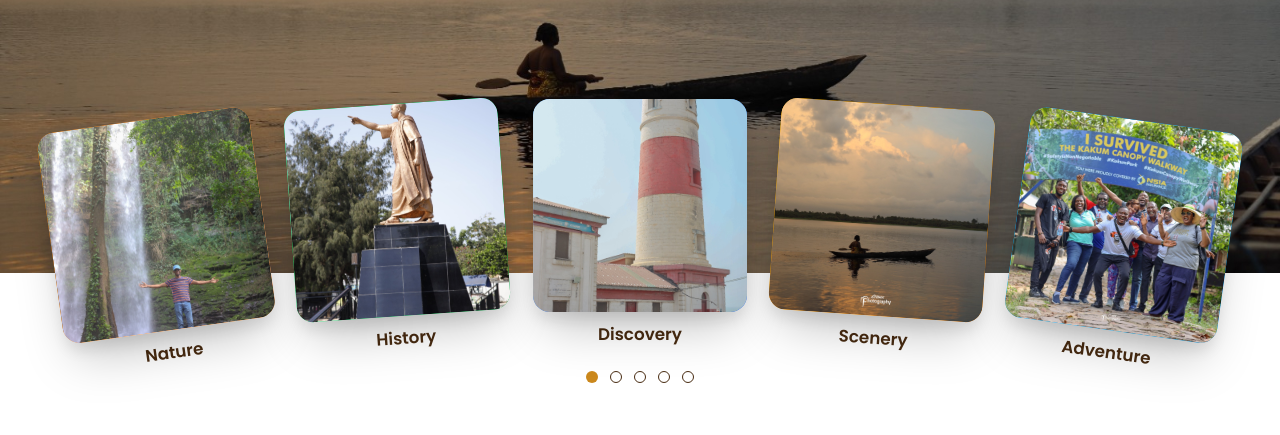
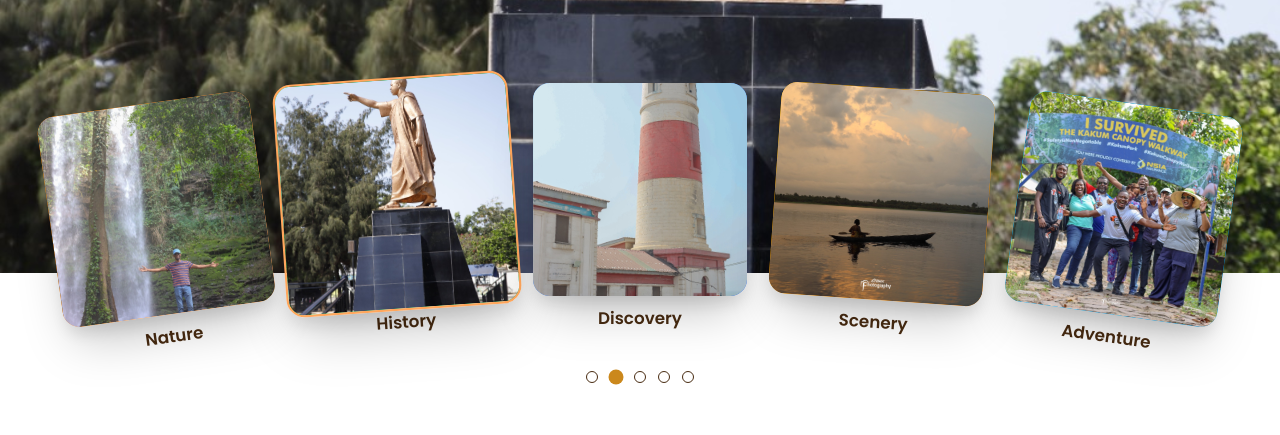
Before and after one commit to Milly1620/Afro-Nyanka-Tours-frontend, a React (Vite) app: page / in a window 1280 px wide. Shown: the part 441-876 px from the top of the page. Built offline with nearby package versions, Linux system fonts and the light colour scheme; no server answers.

Commit message:
Implement Carousel functionality by adding CarouselProvider and integrating it into the App component. Refactor HeroSection to utilize carousel context for image transitions and update styles for improved user interaction. Minor adjustment in ContactSection for content formatting.

```diff
--- a/src/App.tsx
+++ b/src/App.tsx
@@ -3,9 +3,11 @@ import { Header } from "./components/layout/Header";
 import { Footer } from "./components/layout/Footer";
 import { BookingPage } from "./components/pages/BookingPage";
 import { HomePage } from "./components/pages/HomePage";
+import { CarouselProvider } from "./components/sections/CarouselContext";
 
 function App() {
   return (
+    <CarouselProvider>
       <div className="min-h-screen">
         <Header />
         <main>
@@ -16,6 +18,7 @@ function App() {
         </main>
         <Footer />
       </div>
+    </CarouselProvider>
   );
 }
 
--- /dev/null
+++ b/src/components/sections/CarouselContext.tsx
@@ -0,0 +1,144 @@
+import React, {
+  createContext,
+  useContext,
+  useState,
+  useEffect,
+  useCallback,
+  ReactNode,
+} from "react";
+import carousel1 from "../../assets/carousel1.jpeg";
+import carousel2 from "../../assets/carousel2.jpeg";
+import carousel3 from "../../assets/carousel3.jpeg";
+import carousel4 from "../../assets/carousel4.jpeg";
+import nature from "../../assets/nature.jpeg";
+
+interface CarouselContextType {
+  currentIndex: number;
+  isTransitioning: boolean;
+  goToSlide: (index: number) => void;
+  carouselImages: string[];
+  carouselCards: Array<{
+    src: string;
+    title: string;
+    bgColor: string;
+  }>;
+  timeRemaining: number;
+  resetTimer: () => void;
+}
+
+const CarouselContext = createContext<CarouselContextType | undefined>(
+  undefined
+);
+
+export const carouselImages = [
+  nature,
+  carousel1,
+  carousel2,
+  carousel3,
+  carousel4,
+];
+
+export const carouselCards = [
+  {
+    src: nature,
+    title: "Nature",
+    bgColor: "from-orange-400 to-[#FFA75D]",
+  },
+  {
+    src: carousel1,
+    title: "History",
+    bgColor: "from-green-400 to-green-600",
+  },
+  {
+    src: carousel2,
+    title: "Discovery",
+    bgColor: "from-blue-400 to-blue-600",
+  },
+  {
+    src: carousel3,
+    title: "Scenery",
+    bgColor: "from-amber-400 to-amber-600",
+  },
+  {
+    src: carousel4,
+    title: "Adventure",
+    bgColor: "from-sky-400 to-sky-600",
+  },
+];
+
+const TRANSITION_INTERVAL = 5000;
+
+export const CarouselProvider: React.FC<{ children: ReactNode }> = ({
+  children,
+}) => {
+  const [currentIndex, setCurrentIndex] = useState(0);
+  const [isTransitioning, setIsTransitioning] = useState(false);
+  const [timeRemaining, setTimeRemaining] = useState(TRANSITION_INTERVAL);
+
+  const resetTimer = useCallback(() => {
+    setTimeRemaining(TRANSITION_INTERVAL);
+  }, []);
+
+  const goToSlide = useCallback(
+    (index: number) => {
+      if (index === currentIndex) return;
+      setIsTransitioning(true);
+      setCurrentIndex(index);
+      resetTimer();
+
+      // Reset transition state after animation
+      setTimeout(() => {
+        setIsTransitioning(false);
+      }, 500);
+    },
+    [currentIndex, resetTimer]
+  );
+
+  // Auto-rotate every 5 seconds
+  useEffect(() => {
+    const interval = setInterval(() => {
+      const nextIndex = (currentIndex + 1) % carouselImages.length;
+      goToSlide(nextIndex);
+    }, TRANSITION_INTERVAL);
+
+    return () => clearInterval(interval);
+  }, [currentIndex, goToSlide]);
+
+  // Timer countdown
+  useEffect(() => {
+    const timer = setInterval(() => {
+      setTimeRemaining((prev) => {
+        if (prev <= 100) {
+          return TRANSITION_INTERVAL;
+        }
+        return prev - 100;
+      });
+    }, 100);
+
+    return () => clearInterval(timer);
+  }, [currentIndex]);
+
+  const value = {
+    currentIndex,
+    isTransitioning,
+    goToSlide,
+    carouselImages,
+    carouselCards,
+    timeRemaining,
+    resetTimer,
+  };
+
+  return (
+    <CarouselContext.Provider value={value}>
+      {children}
+    </CarouselContext.Provider>
+  );
+};
+
+export const useCarousel = () => {
+  const context = useContext(CarouselContext);
+  if (context === undefined) {
+    throw new Error("useCarousel must be used within a CarouselProvider");
+  }
+  return context;
+};
--- a/src/components/sections/ContactSection.tsx
+++ b/src/components/sections/ContactSection.tsx
@@ -117,7 +117,7 @@ export function ContactSection() {
     {
       icon: Clock,
       title: "Office Hours",
-      content: "24 / 7"
+      content: "24/7"
     },
   ];
 
--- a/src/components/sections/HeroSection.tsx
+++ b/src/components/sections/HeroSection.tsx
@@ -1,31 +1,28 @@
-import { useState } from "react";
-import heromain from "../../assets/heromain.svg";
-import carousel1 from "../../assets/carousel1.jpeg";
-import carousel2 from "../../assets/carousel2.jpeg";
-import carousel3 from "../../assets/carousel3.jpeg";
-import carousel4 from "../../assets/carousel4.jpeg";
-import nature from "../../assets/nature.jpeg";
 import frame1 from "../../assets/adinkrawhite.svg";
 import frame2 from "../../assets/agyindawuruwhite.svg";
 import frame3 from "../../assets/nyamewhite.svg";
 import frame4 from "../../assets/spiralwhite.svg";
+import { useCarousel } from "./CarouselContext";
 
 export function HeroSection() {
-  const [currentIndex, setCurrentIndex] = useState(0);
+  const { currentIndex, isTransitioning, goToSlide, carouselCards } =
+    useCarousel();
 
-  const goToSlide = (index: number) => {
-    setCurrentIndex(index);
-  };
+  const currentImage = carouselCards[currentIndex].src;
 
   return (
     <div className="relative">
       <section
-        className="w-screen
+        className={`w-screen
     h-[450px] lg:h-[714px]
     relative flex flex-col justify-center
     overflow-hidden
-    bg-[url('/src/assets/carousel3.jpeg')]
-    bg-center bg-no-repeat bg-cover bg-blend-multiply"
+    bg-center bg-no-repeat bg-cover bg-blend-multiply transition-all duration-500 ease-in-out ${
+      isTransitioning ? "opacity-90" : "opacity-100"
+    }`}
+        style={{
+          backgroundImage: `url(${currentImage})`,
+        }}
       >
         {/* Main Content */}
         <div className="flex flex-col items-center justify-center text-white  ">
@@ -67,7 +64,13 @@ export function HeroSection() {
                 >
                   <div
                     key={index}
-                    className={`relative w-[100px] lg:w-[160px] xl:w-[214.45px] h-[100px] lg:h-[160px] xl:h-[212.38px] rounded-[16.79px] overflow-hidden bg-gradient-to-br ${card.bgColor} shadow-2xl transform transition-all duration-300 hover:scale-105 hover:shadow-3xl hover:border-2 hover:border-[#FFA75D] cursor-pointer`}
+                    className={`relative w-[100px] lg:w-[160px] xl:w-[214.45px] h-[100px] lg:h-[160px] xl:h-[212.38px] rounded-[16.79px] overflow-hidden bg-gradient-to-br ${
+                      card.bgColor
+                    } shadow-2xl transform transition-all duration-300 hover:scale-105 hover:shadow-3xl hover:border-2 hover:border-[#FFA75D] cursor-pointer ${
+                      index === currentIndex
+                        ? "border-2 border-[#FFA75D] scale-110"
+                        : ""
+                    }`}
                     onClick={() => goToSlide(index)}
                     style={{
                       boxShadow:
@@ -92,15 +95,15 @@ export function HeroSection() {
           </div>
 
           {/* Dots Indicator */}
-          <div className="flex justify-center space-x-3">
+          <div className="flex justify-center space-x-3 mt-4">
             {carouselCards.map((_, index) => (
               <button
                 key={index}
                 onClick={() => goToSlide(index)}
                 className={`w-3 h-3 rounded-full transition-all duration-200 ${
                   index === currentIndex
-                    ? "bg-[#CB881C]"
-                    : "border border-[#482B11]"
+                    ? "bg-[#CB881C] scale-125"
+                    : "border border-[#482B11] hover:bg-[#CB881C]/50"
                 }`}
               />
             ))}
@@ -110,31 +113,3 @@ export function HeroSection() {
     </div>
   );
 }
-
-const carouselCards = [
-  {
-    src: nature,
-    title: "Nature",
-    bgColor: "from-orange-400 to-[#FFA75D]",
-  },
-  {
-    src: carousel1,
-    title: "History",
-    bgColor: "from-green-400 to-green-600",
-  },
-  {
-    src: carousel2,
-    title: "Discovery",
-    bgColor: "from-blue-400 to-blue-600",
-  },
-  {
-    src: carousel3,
-    title: "Scenery",
-    bgColor: "from-amber-400 to-amber-600",
-  },
-  {
-    src: carousel4,
-    title: "Adventure",
-    bgColor: "from-sky-400 to-sky-600",
-  },
-];
```
Lines whose indentation alone changed are shown as unchanged.
